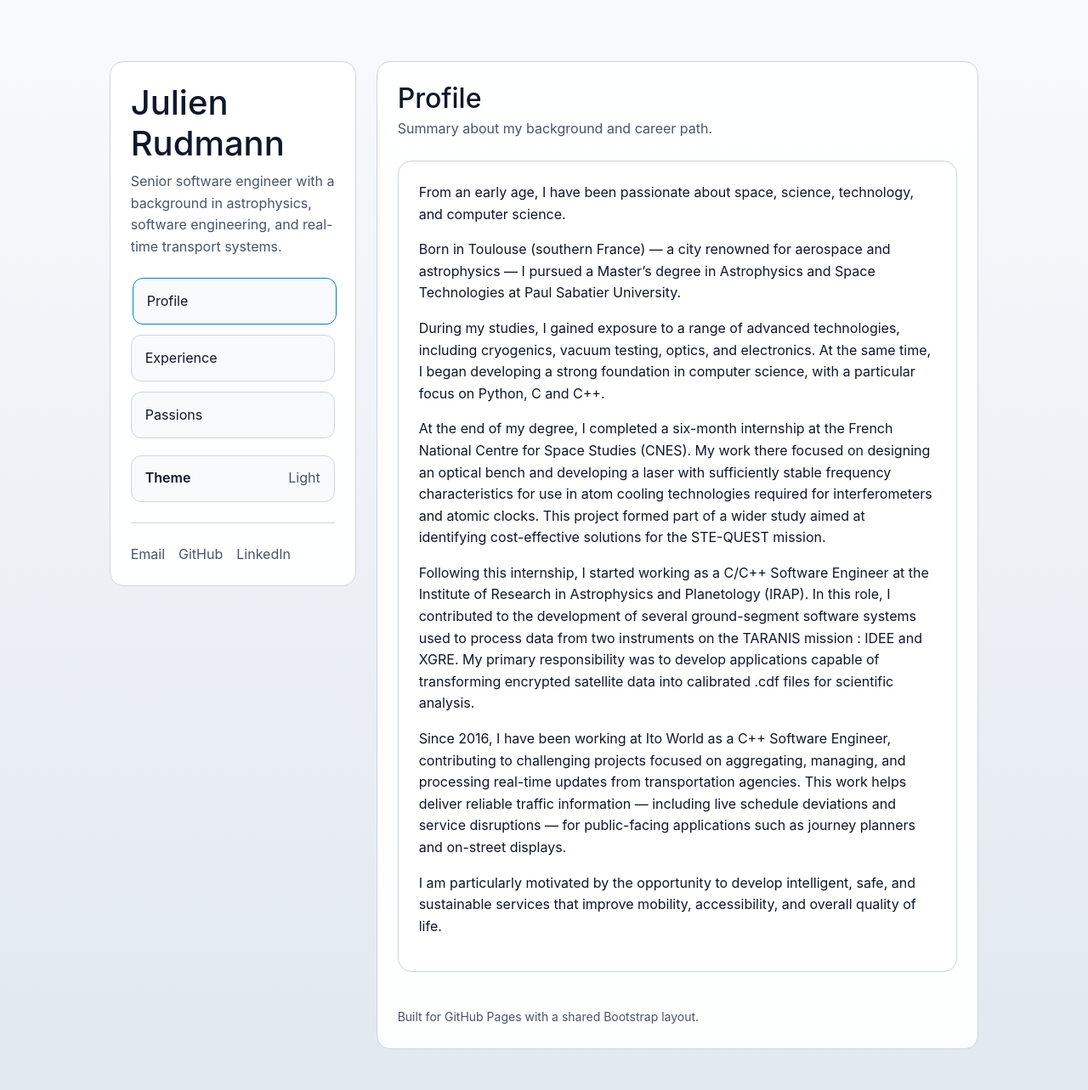
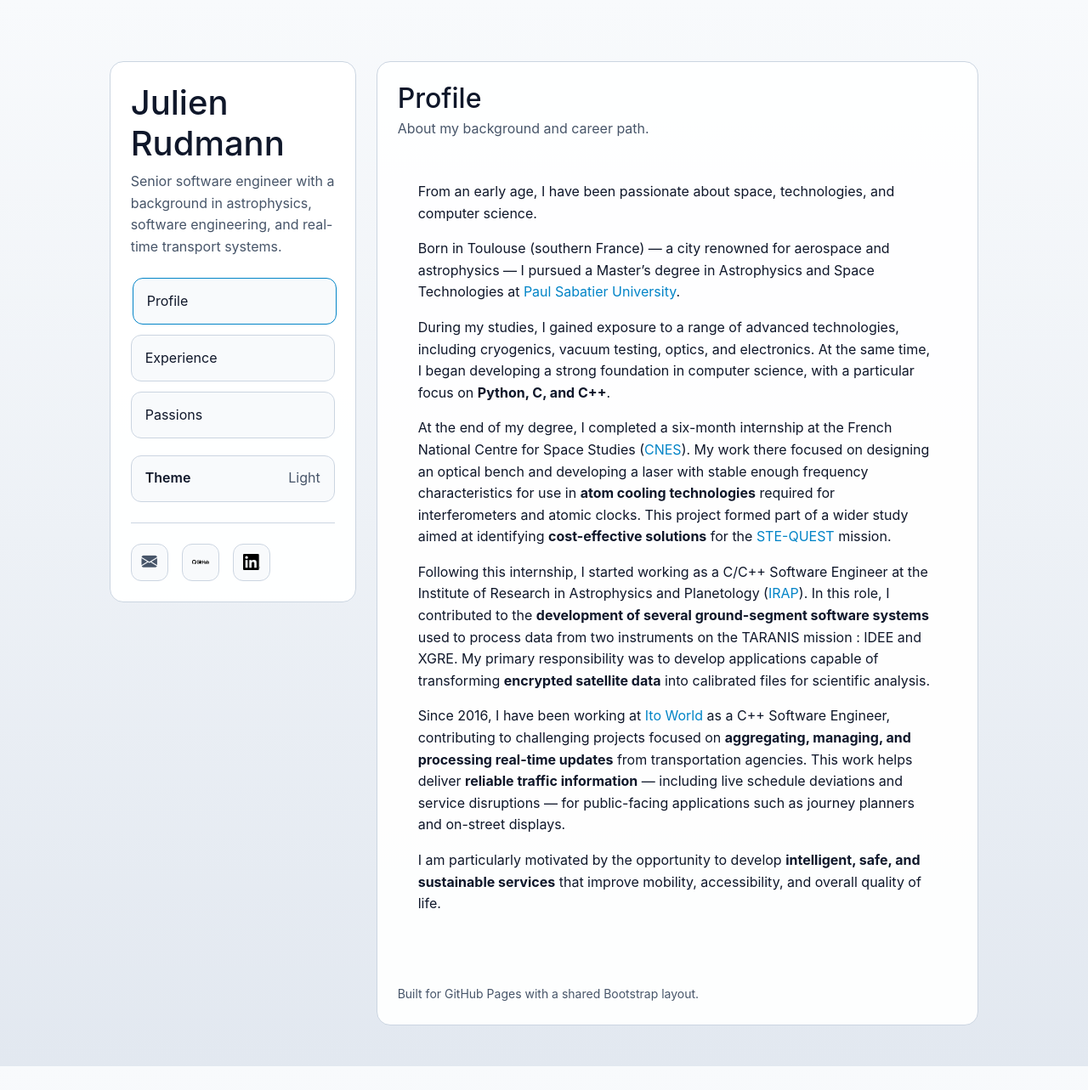
Before and after one commit to julien-rudmann/cv, a Jekyll site: the page built from index.html, in a window 1280 px wide and 1283 px high. Shown: the whole window at 85% size. Built offline with Jekyll 4.4.1, drawn with Linux system fonts in a browser that asks for light colours.

Commit message:
Experimentation

```diff
--- a/_layouts/default.html
+++ b/_layouts/default.html
@@ -10,6 +10,10 @@
             rel="stylesheet"
             integrity="sha384-QWTKZyjpPEjISv5WaRU9OFeRpok6YctnYmDr5pNlyT2bRjXh0JMhjY6hW+ALEwIH"
             crossorigin="anonymous"
+    >
+    <link
+            rel="stylesheet"
+            href="https://cdn.jsdelivr.net/npm/bootstrap-icons@1.11.3/font/bootstrap-icons.min.css"
     >
     <link id="theme-stylesheet" rel="stylesheet" href="{{ '/assets/css/style_light.css' | relative_url }}">
     <script>
@@ -25,7 +29,9 @@
             }
             document.documentElement.setAttribute('data-theme', theme);
             window.cvTheme = {
-          get: function () { return theme; },
+                get: function () {
+                    return theme;
+                },
                 set: function (nextTheme) {
                     theme = nextTheme === 'dark' ? 'dark' : 'light';
                     localStorage.setItem('theme', theme);
@@ -47,14 +53,18 @@
                 <div class="sidebar-intro mb-4">
                     <h1 class="site-name mb-2">Julien Rudmann</h1>
                     <p class="site-description mb-0">
-                Senior software engineer with a background in astrophysics, software engineering, and real-time transport systems.
+                        Senior software engineer with a background in astrophysics, software engineering, and real-time
+                        transport systems.
                     </p>
                 </div>
 
                 <nav class="nav flex-column sidebar-nav" aria-label="Main navigation">
-              <a class="nav-link{% if page.url == '/' or page.url == '/index.html' %} active{% endif %}" href="{{ '/index.html' | relative_url }}">Profile</a>
-              <a class="nav-link{% if page.url == '/experience.html' %} active{% endif %}" href="{{ '/experience.html' | relative_url }}">Experience</a>
-              <a class="nav-link{% if page.url == '/passions.html' %} active{% endif %}" href="{{ '/passions.html' | relative_url }}">Passions</a>
+                    <a class="nav-link{% if page.url == '/' or page.url == '/index.html' %} active{% endif %}"
+                       href="{{ '/index.html' | relative_url }}">Profile</a>
+                    <a class="nav-link{% if page.url == '/experience.html' %} active{% endif %}"
+                       href="{{ '/experience.html' | relative_url }}">Experience</a>
+                    <a class="nav-link{% if page.url == '/passions.html' %} active{% endif %}"
+                       href="{{ '/passions.html' | relative_url }}">Passions</a>
                 </nav>
 
                 <button id="theme-toggle" class="theme-toggle" type="button" aria-label="Switch color theme">
@@ -65,18 +75,36 @@
                 <hr class="sidebar-divider">
 
                 <div class="sidebar-links d-flex flex-wrap gap-3">
-              <a href="mailto:rudmann.julien@proton.me">Email</a>
-              <a href="https://github.com/julien-rudmann">GitHub</a>
-              <a href="https://www.linkedin.com/in/julien-rudmann-38a46682/">LinkedIn</a>
+                    <a class="contact-link" href="mailto:rudmann.julien@proton.me" aria-label="Email" title="Email">
+                        <i class="bi bi-envelope-fill contact-icon-font theme-light-asset" aria-hidden="true"></i>
+                        <i class="bi bi-envelope-fill contact-icon-font theme-dark-asset" aria-hidden="true"></i>
+                        <span class="visually-hidden">Email</span>
+                    </a>
+                    <a class="contact-link" href="https://github.com/julien-rudmann" aria-label="GitHub" title="GitHub">
+                        <img class="contact-icon-image theme-light-asset"
+                             src="{{ '/assets/logos/GitHub_Black.png' | relative_url }}" alt="" aria-hidden="true">
+                        <img class="contact-icon-image theme-dark-asset"
+                             src="{{ '/assets/logos/GitHub_White.png' | relative_url }}" alt="" aria-hidden="true">
+                        <span class="visually-hidden">GitHub</span>
+                    </a>
+                    <a class="contact-link" href="https://www.linkedin.com/in/julien-rudmann-38a46682/"
+                       aria-label="LinkedIn" title="LinkedIn">
+                        <img class="contact-icon-image theme-light-asset"
+                             src="{{ '/assets/logos/LinkedIn_Black.png' | relative_url }}" alt="" aria-hidden="true">
+                        <img class="contact-icon-image theme-dark-asset"
+                             src="{{ '/assets/logos/LinkedIn_White.png' | relative_url }}" alt="" aria-hidden="true">
+                        <span class="visually-hidden">LinkedIn</span>
+                    </a>
                 </div>
             </div>
         </aside>
 
         <main class="col-12 col-lg-8 col-xl-7">
             <div class="content-panel">
+
                 <header class="page-header mb-4">
                     <h2 class="page-title mb-1">{{ page.title }}</h2>
-              <p class="page-subtitle mb-0">{{ page.subtitle | default: 'A responsive Bootstrap-based GitHub Pages site.' }}</p>
+                    <p class="page-subtitle mb-0">{{ page.subtitle }}</p>
                 </header>
 
                 {{ content }}
@@ -95,6 +123,7 @@
             return;
         }
         var value = button.querySelector('.theme-toggle-value');
+
         function syncButton() {
             var current = window.cvTheme.get();
             var label = current === 'dark' ? 'Dark' : 'Light';
@@ -103,6 +132,7 @@
                 value.textContent = label;
             }
         }
+
         button.addEventListener('click', function () {
             var next = window.cvTheme.get() === 'dark' ? 'light' : 'dark';
             window.cvTheme.set(next);
--- a/assets/css/style_light.css
+++ b/assets/css/style_light.css
@@ -32,7 +32,6 @@ a:hover {
 
 .sidebar-panel,
 .content-panel,
-.content-section,
 .card {
   background: rgba(255, 255, 255, 0.94);
   border: 1px solid var(--border);
@@ -45,6 +44,9 @@ a:hover {
 }
 
 .content-section {
+  background: transparent;
+  border: 0;
+  border-radius: 0;
   padding: 24px;
   margin-bottom: 20px;
 }
@@ -117,8 +119,47 @@ h4 {
   margin: 1.5rem 0;
 }
 
-.sidebar-links a {
+.sidebar-links {
+  align-items: center;
+}
+
+.contact-link {
+  width: 44px;
+  height: 44px;
+  display: inline-flex;
+  align-items: center;
+  justify-content: center;
   color: var(--muted);
+  background: var(--panel-2);
+  border: 1px solid var(--border);
+  border-radius: 12px;
+  transition: border-color 0.2s ease, color 0.2s ease, transform 0.2s ease;
+}
+
+.contact-icon-font {
+  font-size: 1.15rem;
+  line-height: 1;
+}
+
+.contact-icon-image {
+  max-width: 20px;
+  max-height: 20px;
+  display: block;
+}
+
+.theme-dark-asset {
+  display: none;
+}
+
+.theme-light-asset {
+  display: block;
+}
+
+.contact-link:hover {
+  color: var(--accent);
+  border-color: var(--accent);
+  text-decoration: none;
+  transform: translateY(-1px);
 }
 
 .hero-section {
--- a/index.html
+++ b/index.html
@@ -1,29 +1,46 @@
 ---
 layout: default
 title: Profile
-subtitle: Summary about my background and career path.
+subtitle: About my background and career path.
 ---
 
 <section class="content-section">
     <p>
-    From an early age, I have been passionate about space, science, technology, and computer science.
+        From an early age, I have been passionate about space, technologies, and computer science.
     </p>
     <p>
-    Born in Toulouse (southern France) — a city renowned for aerospace and astrophysics — I pursued a Master’s degree in Astrophysics and Space Technologies at Paul Sabatier University.
+        Born in Toulouse (southern France) — a city renowned for aerospace and astrophysics — I pursued a Master’s
+        degree in Astrophysics and Space Technologies at <a href="https://www.univ-tlse2.fr/en/">Paul Sabatier
+        University</a>.
     </p>
     <p>
-    During my studies, I gained exposure to a range of advanced technologies, including cryogenics, vacuum testing, optics, and electronics. At the same time, I began developing a strong foundation in computer science, with a particular focus on Python, C and C++.
+        During my studies, I gained exposure to a range of advanced technologies, including cryogenics, vacuum testing,
+        optics, and electronics. At the same time, I began developing a strong foundation in computer science, with a
+        particular focus on <b>Python, C, and C++</b>.
     </p>
     <p>
-    At the end of my degree, I completed a six-month internship at the French National Centre for Space Studies (CNES). My work there focused on designing an optical bench and developing a laser with sufficiently stable frequency characteristics for use in atom cooling technologies required for interferometers and atomic clocks. This project formed part of a wider study aimed at identifying cost-effective solutions for the STE-QUEST mission.
+        At the end of my degree, I completed a six-month internship at the French National Centre for Space Studies (<a
+            href="https://cnes.fr/">CNES</a>). My work there focused on designing an optical bench and developing a
+        laser with stable enough frequency characteristics for use in <b>atom cooling technologies</b> required for
+        interferometers and atomic clocks. This project formed part of a wider study aimed at identifying <b>cost-effective
+        solutions</b> for the <a href="https://fr.wikipedia.org/wiki/STE-QUEST">STE-QUEST</a> mission.
     </p>
     <p>
-    Following this internship, I started working as a C/C++ Software Engineer at the Institute of Research in Astrophysics and Planetology (IRAP). In this role, I contributed to the development of several ground-segment software systems used to process data from two instruments on the TARANIS mission : IDEE and XGRE. My primary responsibility was to develop applications capable of transforming encrypted satellite data into calibrated .cdf files for scientific analysis.
+        Following this internship, I started working as a C/C++ Software Engineer at the Institute of Research in
+        Astrophysics and Planetology (<a href="https://www.irap.omp.eu/en/homepage-en/">IRAP</a>). In this role, I
+        contributed to the <b>development of several ground-segment software systems</b> used to process data from two
+        instruments on the TARANIS mission : IDEE and XGRE. My primary responsibility was to develop applications
+        capable of transforming <b>encrypted satellite data</b> into calibrated files for scientific analysis.
     </p>
     <p>
-    Since 2016, I have been working at Ito World as a C++ Software Engineer, contributing to challenging projects focused on aggregating, managing, and processing real-time updates from transportation agencies. This work helps deliver reliable traffic information — including live schedule deviations and service disruptions — for public-facing applications such as journey planners and on-street displays.
+        Since 2016, I have been working at <a href="https://www.itoworld.com/">Ito World</a> as a C++ Software Engineer,
+        contributing to challenging projects focused on <b>aggregating, managing, and processing real-time updates</b>
+        from transportation agencies. This work helps deliver <b>reliable traffic information</b> — including live
+        schedule deviations and service disruptions — for public-facing applications such as journey planners and
+        on-street displays.
     </p>
     <p>
-    I am particularly motivated by the opportunity to develop intelligent, safe, and sustainable services that improve mobility, accessibility, and overall quality of life.
+        I am particularly motivated by the opportunity to develop <b>intelligent, safe, and sustainable services</b>
+        that improve mobility, accessibility, and overall quality of life.
     </p>
 </section>
```
Also changed, not shown: assets/css/style_dark.css (+43 -2 lines), experience.html (+53 -17 lines), assets/logos/GitHub_Black.png (added), assets/logos/GitHub_White.png (added), assets/logos/LinkedIn_Black.png (added), assets/logos/LinkedIn_White.png (added). Lines whose indentation alone changed are shown as unchanged.
